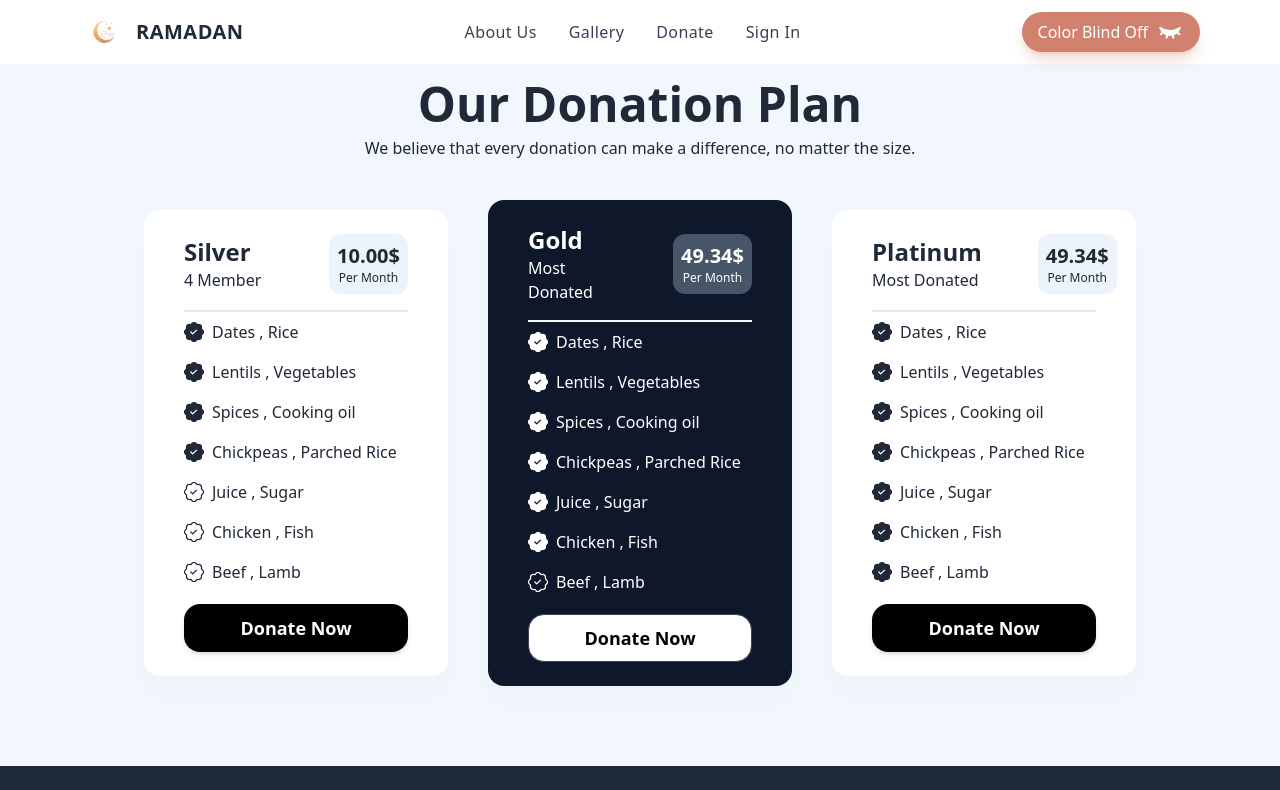
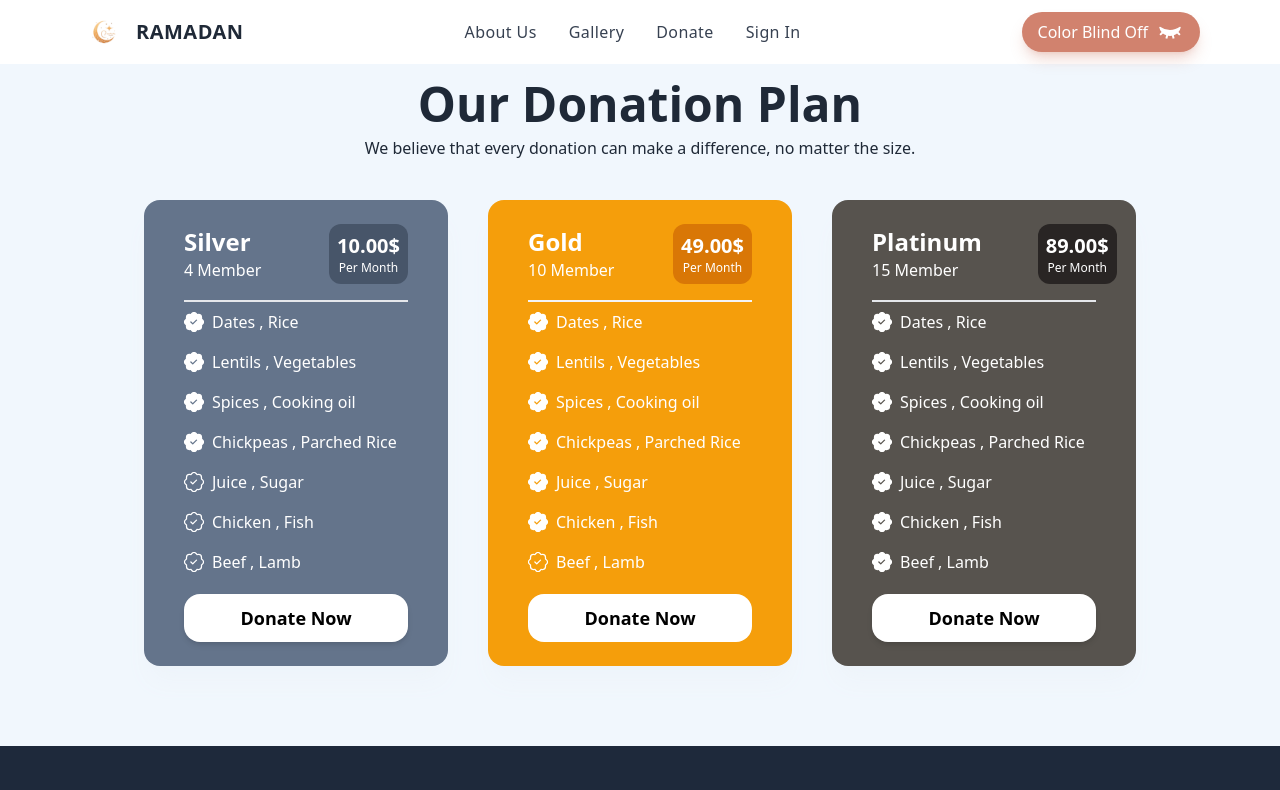
Before and after one commit to rownokmahbub/RamadanKarim, a Next.js app: page /pricing in a window 1280 px wide. Shown: the top 790 px of the page. Built offline with nearby package versions, Linux system fonts and the light colour scheme.

Commit message:
Update price

```diff
--- a/components/DonationPrice.js
+++ b/components/DonationPrice.js
@@ -9,14 +9,14 @@ const DonationPrice = () => {
               <p className='text-3xl md:text-5xl font-bold text-center'>Our Donation Plan</p>
               <p className='text-sm md:text-base font-medium mt-2  flex justify-center text-center mb-10'>We believe that every donation can make a difference, no matter the size.</p>
               <div className="grid grid-cols-1 sm:grid-cols-2 lg:grid-cols-3 gap-10 items-center">
-                  <div className="px-10 py-6 flex flex-col justify-center items-center bg-white rounded-2xl shadow-xl shadow-[#eef4fa] hover:bg-primary
+                  <div className="px-10 py-6 flex flex-col justify-center items-center bg-slate-500 rounded-2xl shadow-xl shadow-[#eef4fa] hover:bg-primary text-white
                   dark:hover:bg-primary-50 hover:text-white group">
                       <div className="flex justify-between items-center w-full mb-4">
                       <div>
                               <p className='font-semibold text-2xl'>Silver </p>
                               <p className='text-sm md:text-base'> 4 Member</p>
                           </div>
-                          <div className='bg-[#edf3fa] dark:group-hover:bg-[#b3a980] group-hover:bg-amber-800 px-2 py-2 rounded-xl items-center flex flex-col justify-center ml-14'>
+                          <div className='bg-slate-600 dark:group-hover:bg-[#b3a980] group-hover:bg-amber-800 px-2 py-2 rounded-xl items-center flex flex-col justify-center ml-14'>
                                 <p className='text-xl font-bold '>10.00$</p>
                                 <p className='text-xs  capitalize'>per month</p>
                           </div>
@@ -59,17 +59,17 @@ const DonationPrice = () => {
 
                       </div>
 
-                      <button className='btn bg-black text-white rounded-2xl  group-hover:bg-white group-hover:text-black border-none shadow-md w-full mt-3 capitalize font-semibold text-lg'> Donate Now</button>
+                      <button className='btn bg-white text-black rounded-2xl  group-hover:bg-white group-hover:text-black border-none shadow-md w-full mt-3 capitalize font-semibold text-lg'> Donate Now</button>
                   </div>
-                  <div className="px-10 py-6 flex flex-col justify-center items-center bg-slate-900 text-white rounded-2xl shadow-xl shadow-[#eef4fa] hover:bg-primary
+                  <div className="px-10 py-6 flex flex-col justify-center items-center bg-amber-500 text-white rounded-2xl shadow-xl shadow-[#eef4fa] hover:bg-primary
                   dark:hover:bg-primary-50 hover:text-white group">
                       <div className="flex justify-between items-center w-full mb-4">
                       <div>
                               <p className='font-semibold text-2xl'>Gold </p>
-                              <p className='text-sm md:text-base'>Most Donated</p>
+                              <p className='text-sm md:text-base'>10 Member</p>
                           </div>
-                          <div className='bg-slate-600 dark:group-hover:bg-[#b3a980] group-hover:bg-amber-800 px-2 py-2 rounded-xl items-center flex flex-col justify-center ml-14'>
-                              <p className='text-xl font-bold '>49.34$</p>
+                          <div className='bg-amber-600 dark:group-hover:bg-[#b3a980] group-hover:bg-amber-800 px-2 py-2 rounded-xl items-center flex flex-col justify-center ml-14'>
+                              <p className='text-xl font-bold '>49.00$</p>
                               <p className='text-xs  capitalize'>per month</p>
                           </div>
                       </div>
@@ -110,17 +110,17 @@ const DonationPrice = () => {
                           <p>Beef , Lamb</p>
 
                       </div>
-                            <button className='btn bg-white text-black rounded-2xl  group-hover:bg-white w-full mt-3 capitalize font-semibold text-lg'> Donate Now</button>
+                            <button className='btn bg-white text-black rounded-2xl  group-hover:bg-white w-full mt-3 capitalize font-semibold text-lg border-none'> Donate Now</button>
                   </div>
-                  <div className="px-10 py-6 flex flex-col justify-center items-center bg-white rounded-2xl shadow-xl shadow-[#eef4fa] hover:bg-primary
+                  <div className="px-10 py-6 flex flex-col justify-center items-center bg-stone-600 rounded-2xl shadow-xl shadow-[#eef4fa] hover:bg-primary text-white
                   dark:hover:bg-primary-50 hover:text-white group transition duration-300">
                       <div className="flex justify-between items-center w-full mb-4">
                           <div>
                               <p className='font-semibold text-2xl'>Platinum </p>
-                              <p className='text-sm md:text-base'>Most Donated</p>
+                              <p className='text-sm md:text-base'>15 Member</p>
                           </div>
-                          <div className='bg-[#edf3fa] dark:group-hover:bg-[#b3a980] group-hover:bg-amber-800 px-2 py-2 rounded-xl items-center flex flex-col justify-center ml-14'>
-                              <p className='text-xl font-bold '>49.34$</p>
+                          <div className='bg-stone-800 dark:group-hover:bg-[#b3a980] group-hover:bg-amber-800 px-2 py-2 rounded-xl items-center flex flex-col justify-center ml-14'>
+                              <p className='text-xl font-bold '>89.00$</p>
                               <p className='text-xs  capitalize'>per month</p>
                           </div>
                       </div>
@@ -161,7 +161,7 @@ const DonationPrice = () => {
                           <p>Beef , Lamb</p>
 
                       </div>
-                      <button className='btn bg-black text-white rounded-2xl  group-hover:bg-white group-hover:text-black border-none shadow-md w-full mt-3 capitalize font-semibold text-lg'> Donate Now</button>
+                      <button className='btn bg-white text-black rounded-2xl  group-hover:bg-white group-hover:text-black border-none shadow-md w-full mt-3 capitalize font-semibold text-lg'> Donate Now</button>
                   </div>
               </div>
           </div>
```
